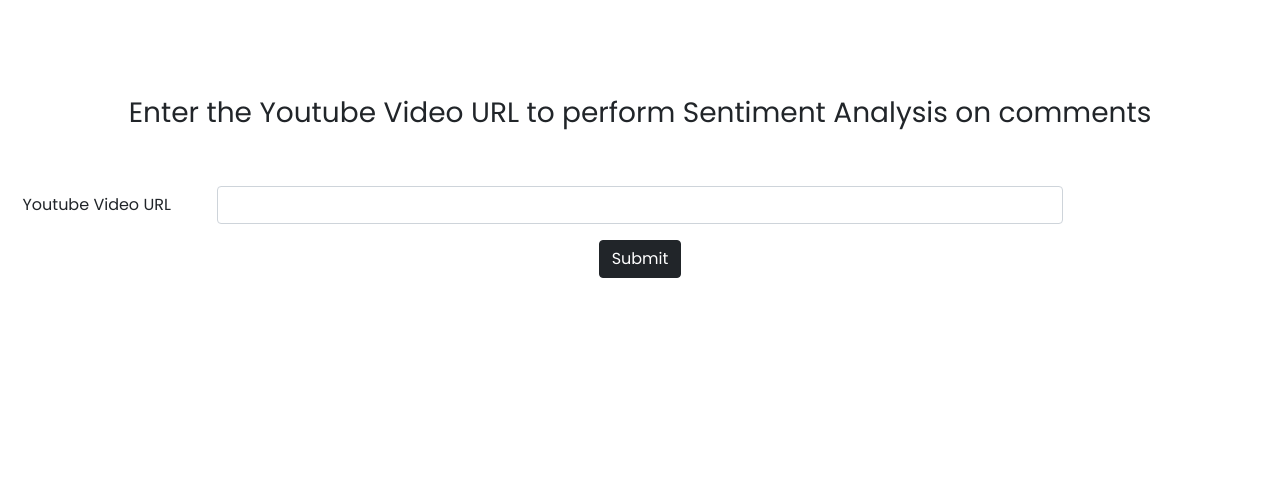
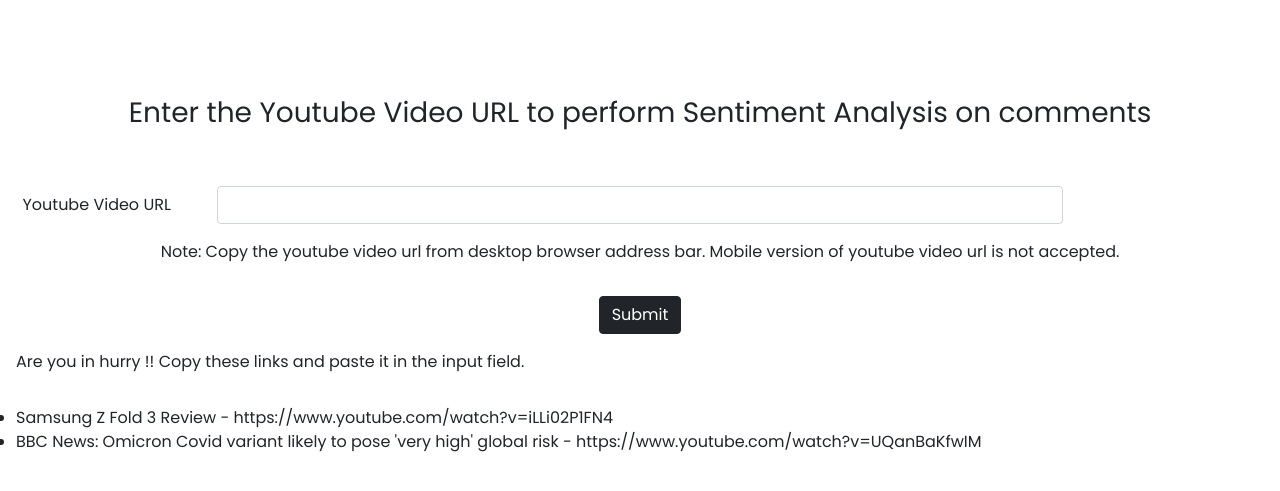
Before and after one commit to Prabin-Kumar-Baniya-NP/Sentiment-Analysis-YTComments, a Django app: page / in a window 1280 px wide. Shown: the part 56-547 px from the top of the page. Run offline with Django 3.2, Linux system fonts and the light colour scheme; parts of the project's set-up code (start-up, migrations or seed data) failed here and were passed over.

Commit message:
Links added

```diff
--- a/mysite/ytcomments/templates/ytcomments/index.html
+++ b/mysite/ytcomments/templates/ytcomments/index.html
@@ -41,6 +41,11 @@
                       <input type="URL" class="form-control" id="videoURL" name="videoURL">
                     </div>
                   </div>
+                <div class="mb-3 row">
+                    <p>Note: Copy the youtube video url from desktop browser address bar.
+                             Mobile version of youtube video url is not accepted.
+                    </p>
+                </div>
                 <div class="text-center">
                     <input type="submit" id="submit" value="Submit" class="btn btn-dark">
                 </div>
@@ -51,6 +56,13 @@
             </form>
         </div>
     </div>
+    <p class="m-3">
+        Are you in hurry !! Copy these links and paste it in the input field.
+        <ul class="p-3">
+            <li>Samsung Z Fold 3 Review - https://www.youtube.com/watch?v=iLLi02P1FN4</li>
+            <li>BBC News: Omicron Covid variant likely to pose 'very high' global risk - https://www.youtube.com/watch?v=UQanBaKfwIM</li>
+        </ul>
+    </p>
 
     <script src="https://cdn.jsdelivr.net/npm/bootstrap@5.1.3/dist/js/bootstrap.bundle.min.js"></script>
     <script>
```
